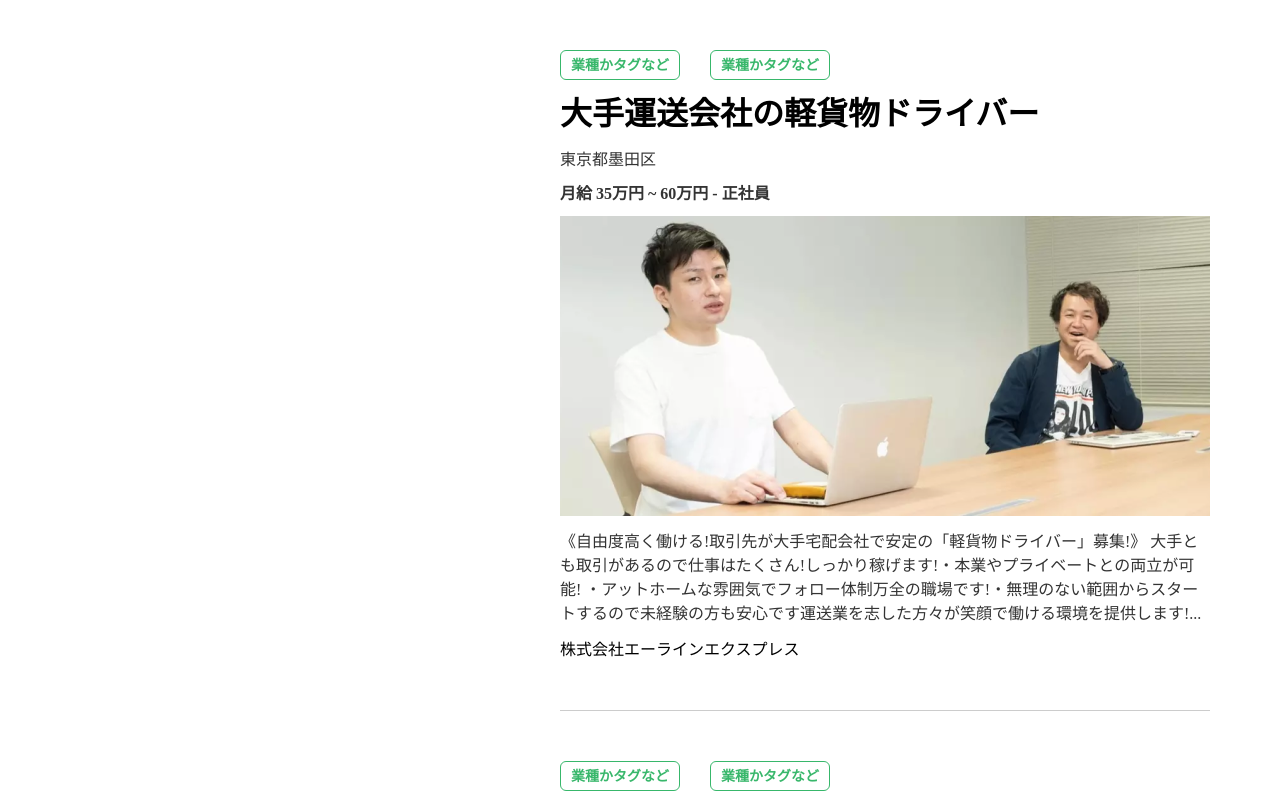
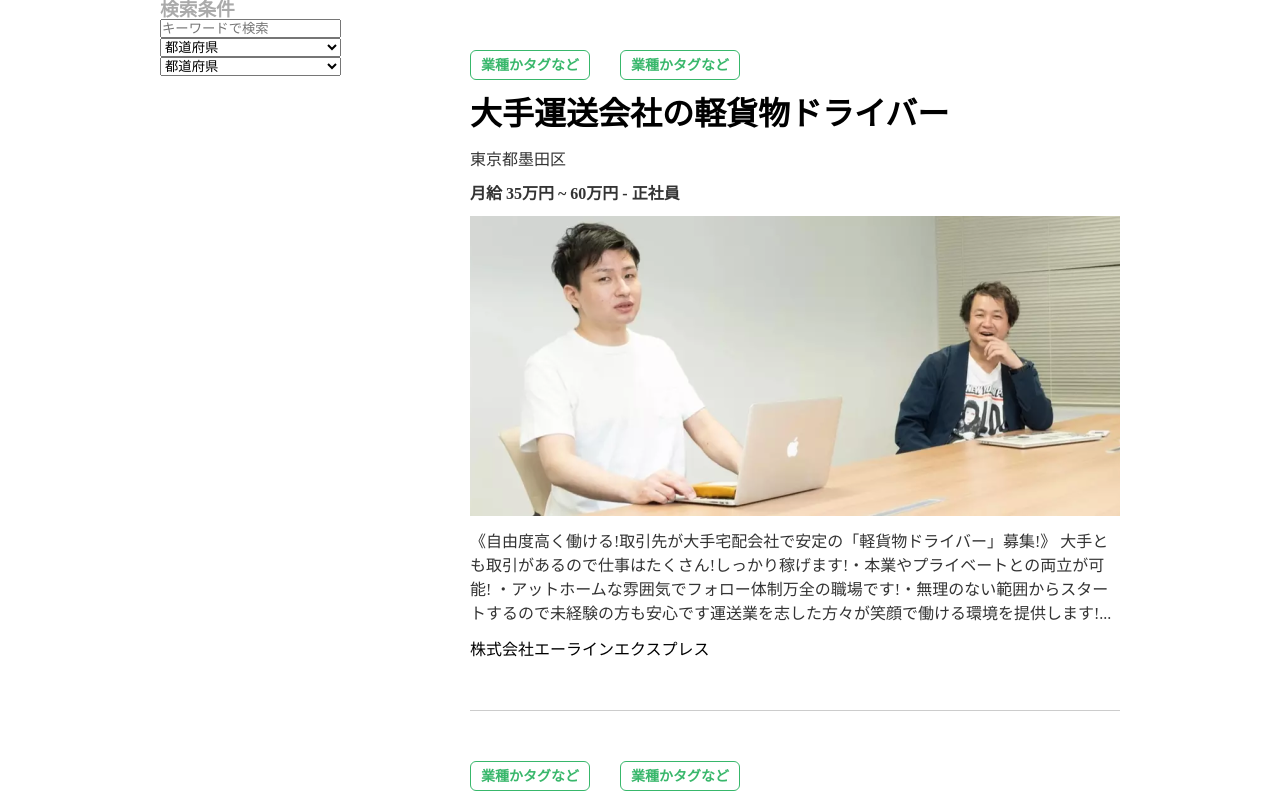
Before and after one commit to suhail-ibne-habib/jobbook, a plain HTML site: page index.html in a window 1280 px wide. Shown: the top 798 px of the page. Drawn offline with Linux system fonts and the light colour scheme.

Commit message:
2nd Deployment

```diff
--- a/index.html
+++ b/index.html
@@ -13,7 +13,16 @@
         <div class="container">
             <div class="flex justify-space-between flex-wrap">
                 <div class="side-bar">
-
+                    <h3 class="sub-title">検索条件</h3>
+                    <form action="" class="flex dir-column">
+                        <input type="text" name="" id="" placeholder="キーワードで検索">
+                        <select name="" id="">
+                            <option value="">都道府県</option>
+                        </select>
+                        <select name="" id="">
+                            <option value="">都道府県</option>
+                        </select>
+                    </form>
                 </div>
                 <div class="posts flex dir-column flex-wrap">
                     <article>
--- a/style.css
+++ b/style.css
@@ -20,7 +20,6 @@ img{
 .container{
     margin-left: auto;
     margin-right: auto;
-    width: 1140px;
 }
 
 .flex{
@@ -42,6 +41,18 @@ img{
 .posts{
     flex-basis: 650px;
 }
+
+/*--Side bar--*/
+.side-bar{
+    font-family: Inter;
+    font-size: 16px;
+    font-weight: 700;
+    line-height: 19px;
+    letter-spacing: 0em;
+    text-align: left;
+    color: var(--secondary-font-color);
+}
+
 
 /*--Posts starts--*/
 .posts article{
@@ -128,3 +139,35 @@ img{
     text-align: left;
     color: var(--secondary-font-color)
 }
+
+@media (min-width: 768px){
+    .container{
+        width: 720px;
+    }
+}
+
+@media (min-width: 1200px){
+    .container{
+        width: 1140px;
+    }
+}
+
+@media (min-width: 992px){
+    .container{
+        width: 960px;
+    }
+}
+
+@media (max-width: 768px){
+    .container{
+        width: 100%;
+        padding-left: 10px;
+        padding-right: 10px;
+    }
+}
+
+@media (max-width: 576px){
+    /* .posts{
+        width: 100%;
+    } */
+}
```
